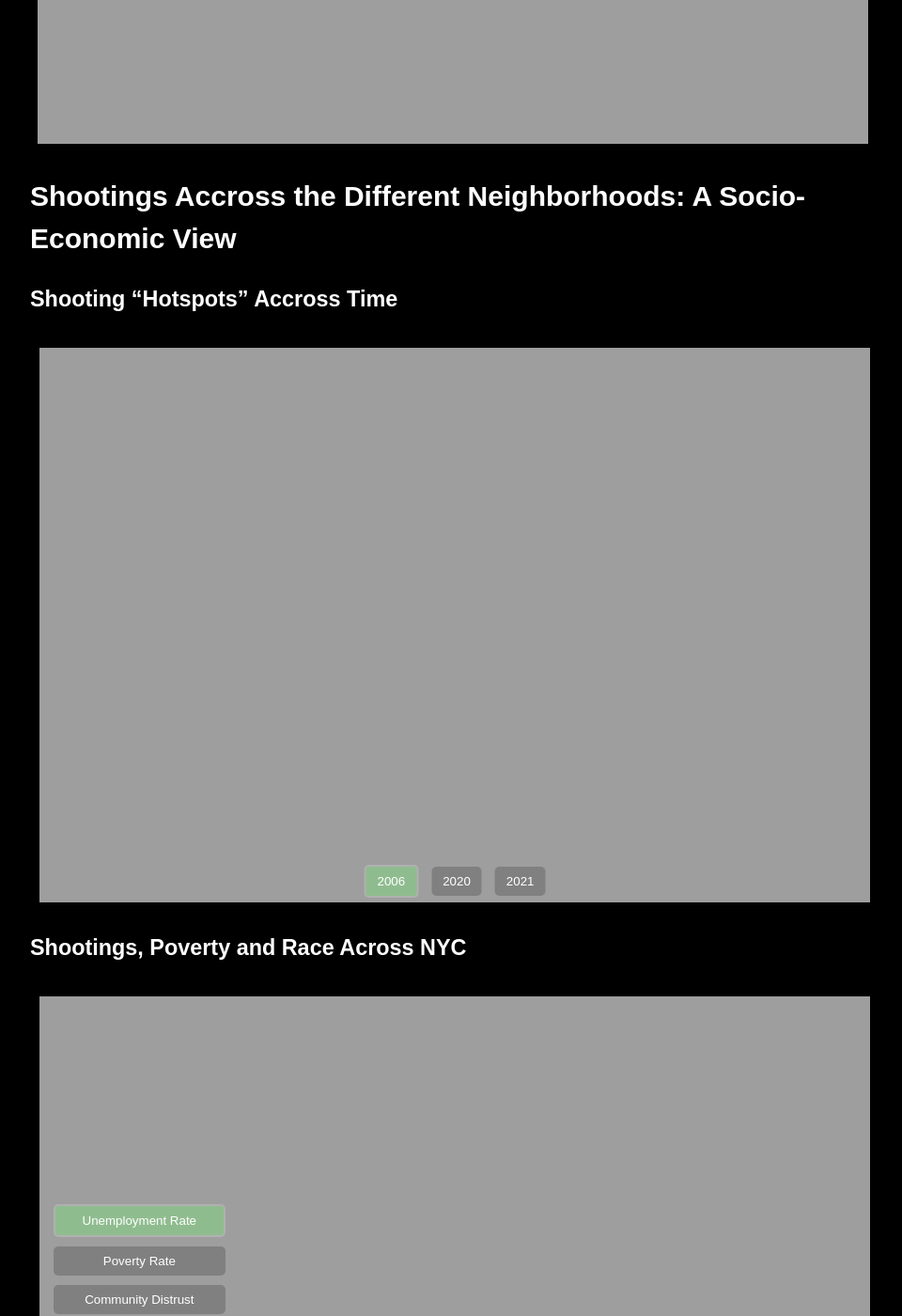
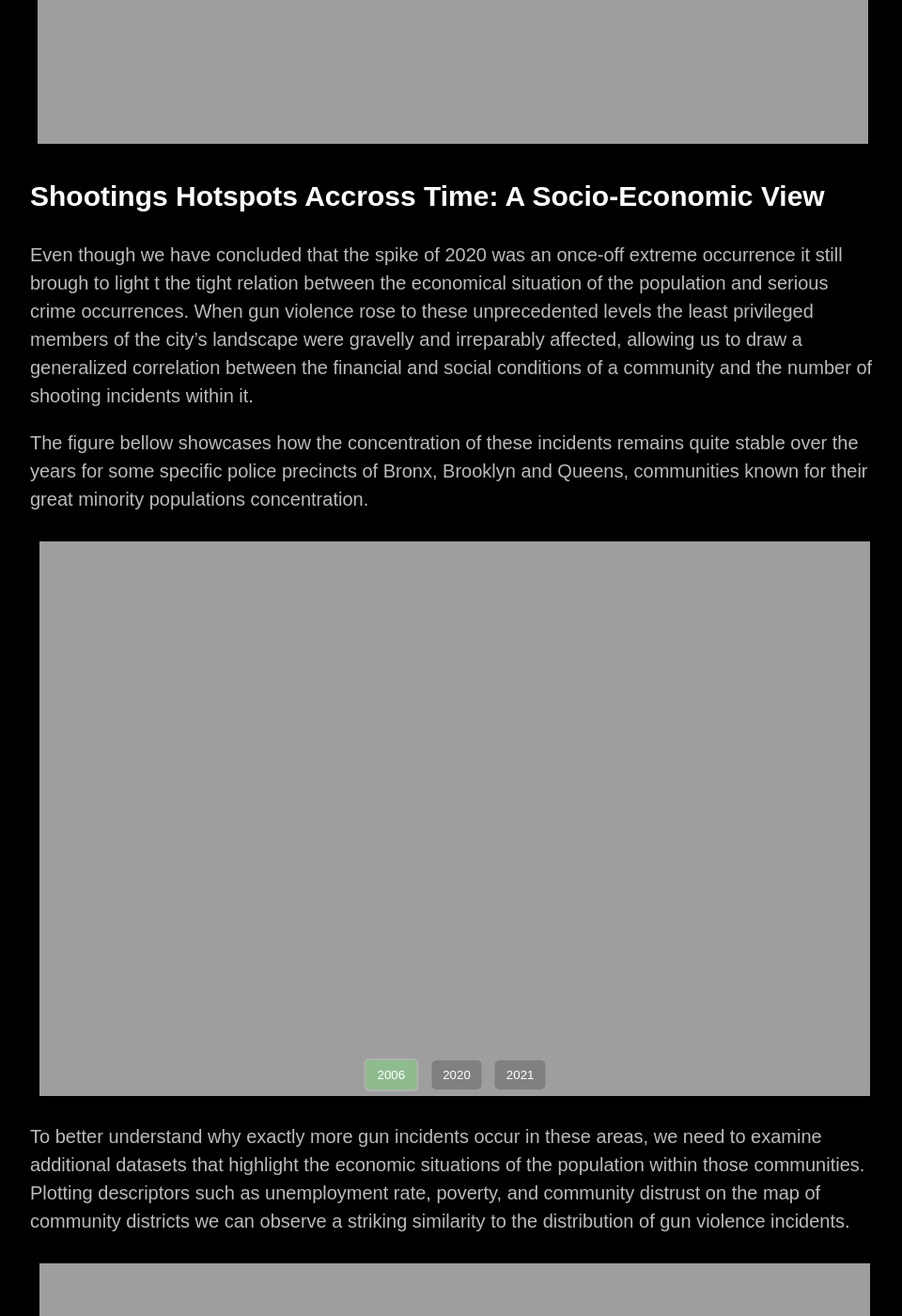
Before and after one commit to artemdou/artemdou.github.io, a Jekyll site: the page built from index.md, in a window 1280 px wide and 1400 px high, scrolled down 2624 px. Shown: the whole window at 94% size, without its empty margins (158-1118 px from the left). Built offline with Jekyll 4.4.1, drawn with Linux system fonts in a browser that asks for light colours; our own code applies the rules of GitHub Pages for plain Markdown files; some of the changed text lies outside the part shown.

Commit message:
More on economic and social correlations

```diff
--- a/index.md
+++ b/index.md
@@ -23,12 +23,16 @@ Taking a closer look at <b>2020</b> and comparing it to previous years, we obser
 
 
 
-## Shootings Accross the Different Neighborhoods: A Socio-Economic View
+## Shootings Hotspots Accross Time: A Socio-Economic View
 
-### Shooting "Hotspots" Accross Time
+Even though we have concluded that the spike of 2020 was an once-off extreme occurrence it still brough to light t the tight relation between the economical situation of the population and serious crime occurrences. When gun violence rose to these unprecedented levels the least privileged members of the city's landscape were gravelly and irreparably affected, allowing us to draw a generalized correlation between the financial and social conditions of a community and the number of shooting incidents within it.
+
+The figure bellow showcases how the concentration of these incidents remains quite stable over the years for some specific police precincts of Bronx, Brooklyn and Queens, communities known for their great minority populations concentration.
 
 <iframe src="/data/maps/maps.html" width="100%" height="600px"></iframe>
 
-### Shootings, Poverty and Race Across NYC
+To better understand why exactly more gun incidents occur in these areas, we need to examine additional datasets that highlight the economic situations of the population within those communities. Plotting descriptors such as unemployment rate, poverty, and community distrust on the map of community districts we can observe a striking similarity to the distribution of gun violence incidents.
 
 <iframe src="/data/maps/other_maps.html" width="100%" height="600px"></iframe>
+
+We observe that economically disadvantaged communities, which often exhibit higher rates of gun violence, also tend to have a high concentration of minority populations. The correlation between poverty and gun violence leads to the expectation that most of this violence occurs within these communities themselves, with both perpetrators and victims typically belonging to the same demographic. This pattern aligns with sociological theories concerning the intraracial nature of crime and underscores the contemporary repercussions of segregation and the historical poverty of minority communities in the United States.
```
